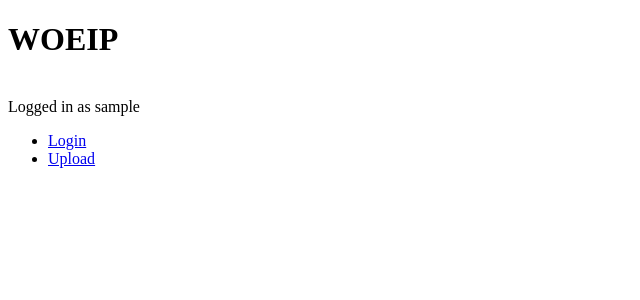
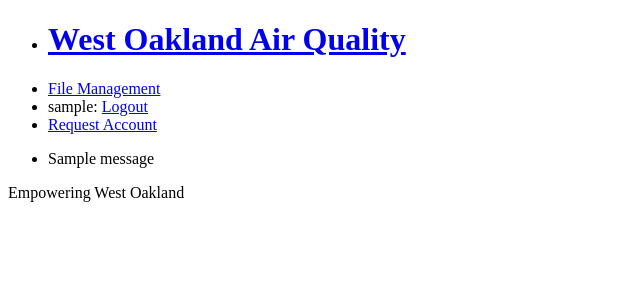
Before and after one commit to openoakland/woeip, a Django app: page / in a window 1280 px wide. Shown: the top 300 px of the page, without its empty margins (0-640 px from the left). Run offline with Django 3.2, Linux system fonts and the light colour scheme; a user stored in the database is signed in; tables that the repository leaves empty hold one stand-in row (values such as "Sample post"); one stand-in notice (Sample message) is shown; parts of the project's set-up code (start-up, migrations or seed data) failed here and were passed over.

Commit message:
refractor r-b-g-b/upload-form

```diff
--- a/woeip/apps/air_quality/views.py
+++ b/woeip/apps/air_quality/views.py
@@ -1,6 +1,7 @@
 import datetime
 import logging
 
+from django.contrib import messages
 from django.contrib.auth import authenticate, login
 from django.shortcuts import redirect, render
 from woeip.apps.air_quality import dustrak, forms, models
@@ -9,11 +10,11 @@ from woeip.apps.core.models import User
 logger = logging.getLogger(__name__)
 
 
-def home(request):
-    return render(request, 'air_quality/home.html')
+def index(request):
+    return render(request, 'index.html')
 
 
-def upload_dustrak(request):
+def files(request):
     """Upload data for a session collected using the Dustrak air quality device and a separate GPS
     log file. Creates a new Session instance, two SessionData instances, and Data instances for
     each sample.
@@ -40,24 +41,26 @@ def upload_dustrak(request):
                     joined_data = dustrak.join(request.FILES['air_quality'].file,
                                                request.FILES['gps'].file)
                 except Exception as e:
-                    return render(request, 'air_quality/error_dustrak.html',
-                                  {'errors': e})
+                    messages.add_message(request, messages.ERROR, f'File upload failed, error: {e}')
+                    return redirect('files')
 
                 air_quality.save()
                 gps.save()
                 dustrak.save(joined_data, air_quality)
 
-                return render(request, 'air_quality/success_dustrak.html')
+                messages.add_message(request, messages.SUCCESS, 'Files successfully uploaded')
+                return redirect('files')
 
             else:
-                return render(request, 'air_quality/error_dustrak.html',
-                              {'errors': form.errors})
+                messages.add_message(request, messages.ERROR, f'File upload failed, error: {form.errors}')
+                return redirect('files')
 
         else:
             form = forms.DustrakSessionForm(initial={'collected_by': request.user})
 
-            return render(request, 'air_quality/upload_dustrak.html',
+            return render(request, 'files.html',
                           {'user': request.user, 'form': form})
 
     else:
+        messages.add_message(request, messages.WARNING, 'Please log in to continue')
         return redirect(f'/accounts/login?next={request.path}')
--- a/woeip/settings.py
+++ b/woeip/settings.py
@@ -216,3 +216,6 @@ LOGGING = {
         },
     },
 }
+
+LOGIN_REDIRECT_URL = 'index'
+LOGOUT_REDIRECT_URL = 'index'
--- /dev/null
+++ b/woeip/templates/__base.html
@@ -0,0 +1,7 @@
+{% include 'includes/_head.html' %}
+<body>
+{% include 'includes/_header.html' %}
+{% block content %}
+{% endblock %}
+</body>
+</html>
--- a/woeip/templates/air_quality/error_dustrak.html
+++ /dev/null
@@ -1,4 +0,0 @@
-{% extends 'base.html' %}
-{% block content %}
-{{ errors }}
-{% endblock %}
--- a/woeip/templates/air_quality/home.html
+++ /dev/null
@@ -1,7 +0,0 @@
-{% extends 'base.html' %}
-{% block content %}
-<ul>
-<li><a href="/accounts/login">Login</a></li>
-<li><a href="/upload_dustrak">Upload</a></li>
-</ul>
-{% endblock %}
--- a/woeip/templates/air_quality/success_dustrak.html
+++ /dev/null
@@ -1,4 +0,0 @@
-{% extends 'base.html' %}
-{% block content %}
-Success
-{% endblock %}
--- a/woeip/templates/base.html
+++ /dev/null
@@ -1,12 +0,0 @@
-<!DOCTYPE html>
-<html>
-<head>
-	<title></title>
-</head>
-<body>
-	<h1>WOEIP</h1><br>
-	Logged in as {{user}}<br>
-	{% block content %}
-	{% endblock %}
-</body>
-</html>
--- a/woeip/templates/air_quality/upload_dustrak.html
+++ b/woeip/templates/files.html
@@ -1,4 +1,4 @@
-{% extends 'base.html' %}
+{% extends '__base.html' %}
 {% block content %}
 <form method="post" enctype="multipart/form-data">
 	{% csrf_token %}
--- /dev/null
+++ b/woeip/templates/includes/_head.html
@@ -0,0 +1,9 @@
+<!DOCTYPE html>
+<html lang="en">
+<head>
+    <title>WOAQ</title>
+    <meta charset="UTF-8">
+    <meta name="description" content="Visualize the air quality of West Oakland, CA">
+    <meta name="author" content="Open Oakland">
+    <meta name="viewport" content="width=device-width, initial-scale=1.0">
+</head>
--- /dev/null
+++ b/woeip/templates/includes/_header.html
@@ -0,0 +1,21 @@
+<!-- Navigation Bar -->
+<ul>
+    <li><h1><a href="{% url 'index' %}">West Oakland Air Quality</a></h1></li>
+    <li><a href="{% url 'files' %}">File Management</a></li>
+    <li>
+        {% if user.is_authenticated %}
+            {{user}}: <a href="{% url 'logout' %}">Logout</a>
+        {% else %}
+            Guest: <a href="{% url 'login' %}">Login</a>
+        {% endif %}
+    </li>
+    <li><a href="mailto:contact_email">Request Account</a></li>
+</ul>
+<!-- Site messages -->
+{% if messages %}
+<ul>
+    {% for message in messages %}
+    <li>{{ message }}</li>
+    {% endfor %}
+</ul>
+{% endif %}
--- /dev/null
+++ b/woeip/templates/index.html
@@ -0,0 +1,4 @@
+{% extends '__base.html' %}
+{% block content %}
+<p>Empowering West Oakland</p>
+{% endblock %}
--- a/woeip/templates/registration/login.html
+++ b/woeip/templates/registration/login.html
@@ -1,6 +1,5 @@
-{% extends 'base.html' %}
+{% extends '__base.html' %}
 {% block content %}
-<h2>Login</h2>
 <form method="post">
   {% csrf_token %}
   {{ form.as_p }}
--- a/woeip/urls.py
+++ b/woeip/urls.py
@@ -2,13 +2,13 @@ from django.contrib import admin
 from django.urls import path, include
 
 from .apps.core.views import health
-from .apps.air_quality.views import home, upload_dustrak
+from .apps.air_quality.views import index, files
 
 
 urlpatterns = [
-	path('', home, name='home'),
+	path('', index, name='index'),
     path('health/', health, name='health'),
     path('admin/', admin.site.urls),
     path('accounts/', include('django.contrib.auth.urls')),
-    path('upload_dustrak/', upload_dustrak, name='upload_dustrak')
+    path('files/', files, name='files')
 ]
```
Also changed, not shown: 1 other file.
